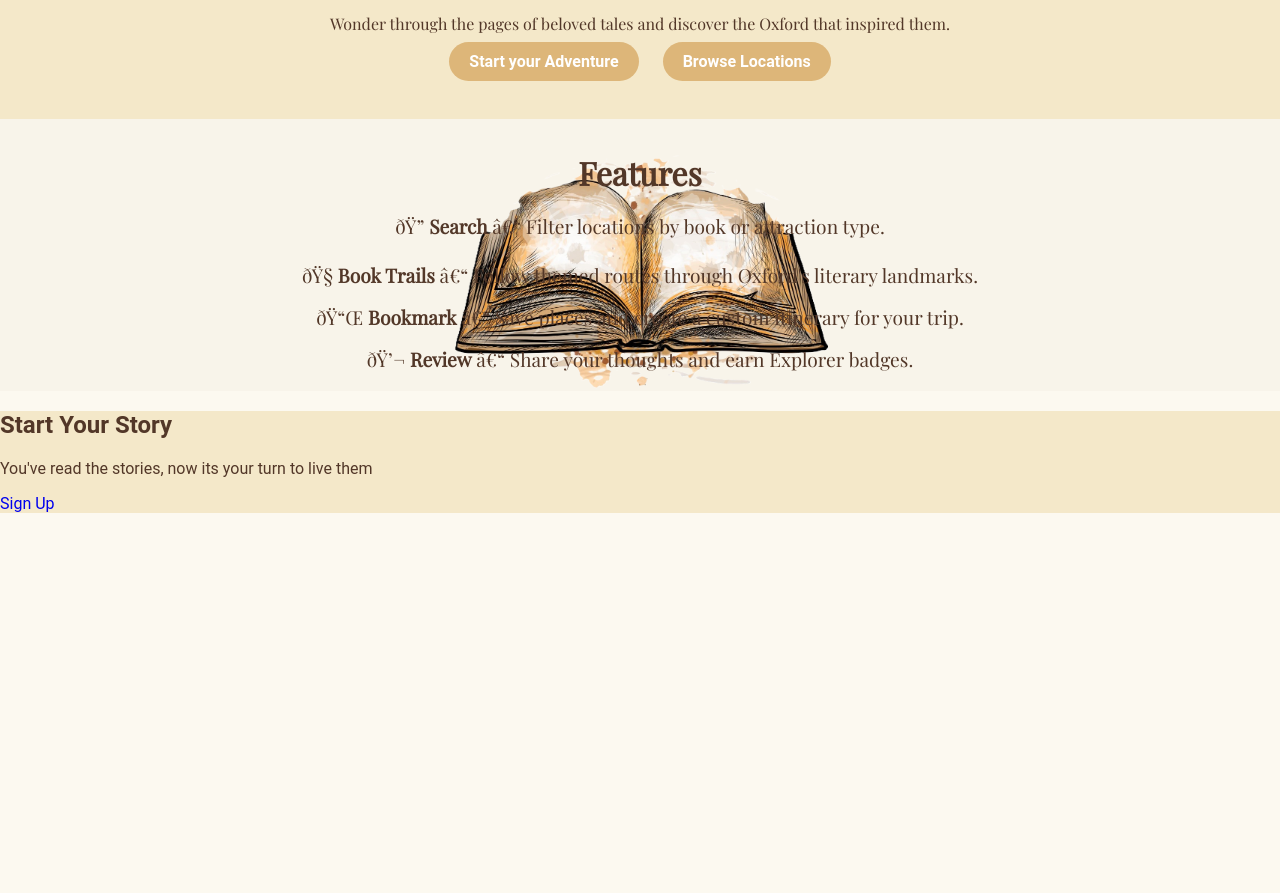
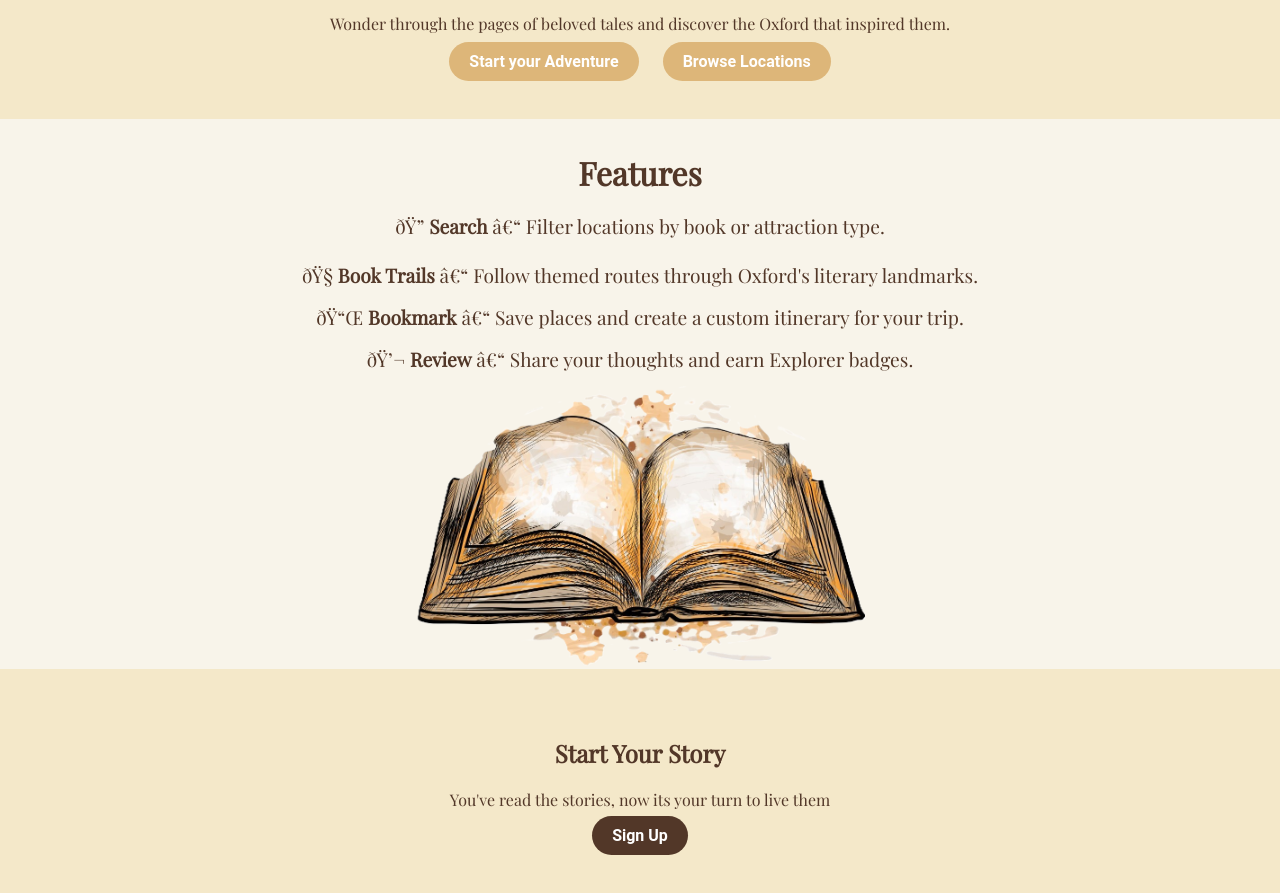
Before and after one commit to Jayla194/Oxford-City-Break, a plain HTML site: page index.html in a window 1280 px wide. Shown: the part 922-1815 px from the top of the page. Before the commit the page ends 1435 px from the top, so only its background shows below. Drawn offline with nearby package versions, Linux system fonts and the light colour scheme.

Commit message:
Add files via upload

```diff
--- a/css/style.css
+++ b/css/style.css
@@ -236,6 +236,7 @@ a {
     color: #523728;
     overflow:hidden;
     text-align: center;
+    height:550px;
 }
 .feature-container::before{
     content:'';
@@ -247,7 +248,7 @@ a {
     background-size: contain;
     background-repeat: no-repeat;
     background-position: bottom center;
-    height: 250px;
+    height: 300px;
     width:100%;
     z-index: 0;
     pointer-events: none;
@@ -270,6 +271,26 @@ a {
 }
 .final-section{
     background-color: #f4e8c9;
+    text-align: center;
+    color:#523728;
+    padding: 3rem 1rem;
+    font-family: 'Playfair Display',serif;
+}
+.final-section a{
+    margin: 0 10px;
+    background-color: #523728;
+    color:white;
+    padding: 10px 20px;
+    border-radius: 20px;
+    text-decoration: none;
+    font-weight: bold;
+    transition: background 0.3s ease;
+    font-family: 'Roboto',sans-serif;
+}
+.final-section a:hover {
+    background-color: #332219;
+    transform: scale(1.1);
+    transition: all 0.3s ease-in-out;
 }
 
 /*Login And Register Pages*/
--- a/index.html
+++ b/index.html
@@ -48,7 +48,7 @@
             <a href="register.html">Start your Adventure</a>
             <a href="explore.html">Browse Locations</a>
         </div>
-        <div class="feature-container">
+        <div class="feature-container" title="Image of open book">
             <h3>Features</h3>
             <ul>
                 <li>🔍 <strong>Search</strong> – Filter locations by book or attraction type.</li>
--- a/js/locationData.js
+++ b/js/locationData.js
@@ -48,19 +48,19 @@ const locations = [
         "Average Rating":"★★★★★"
     },
     {
-        "Location_ID": 4,
-        "Location_Name": "Pitt Rivers Museum",
-        "Location_Type": "Activity",
-        "Book": "His Dark Materials",
-        "Trail_Number": null,
-        "Description": "The Pitt Rivers Museum houses an extensive collection of anthropological and archaeological artifacts from around the world. It's renowned for its unique display methods and diverse exhibits.",
-        "Website": "https://www.prm.ox.ac.uk/",
-        "Image": "https://theoxfordmagazine.com/wp-content/uploads/pitt-rivers-museum-and-museum-of-natural-history-to-reopen-on-22-september.jpg",
-        "Book_Link": "A location Lyra visits in *The Subtle Knife*. Features props and costumes from the 'His Dark Materials' series, including the amber spyglass.",
-        "Opening_Hours": "Tue–Sun: 10:00–17:00",
-        "Price": "Free",
-        "Extra_Info": null,
-        "Address":"",
+        "Location_ID":4,
+        "Location_Name":"Alice's Shop",
+        "Location_Type":"Activity",
+        "Book":"Alice in Wonderland",
+        "Trail_Number": 4,
+        "Description":"Alice's shop is a charming store located opposite Christ Church College. It inspired the 'old sheep shop' which was featured in Through the Looking-Glass. Offering a wide range of whimsical Alice in Wonderland themed gifts, souvenirs and collectibles, you wouldn't want to miss out on this cosy boutique. ",
+        "Website":"https://aliceinwonderlandshop.com/",
+        "Image":"https://www.silverscreen.tours/wp-content/uploads/2020/06/alices-shop-oxford-6972.jpg",
+        "Book_Link":"This was a sweet shop that Alice Liddell, the inspiration for Alice, visited frequently. It became the inspiration for the Old Sheep Shop in Through the Looking Glass and is now a themed gift shop. The little shop also appeared in an illustration in Through the Looking-Glass.",
+        "Opening_Hours":"10:00am - 18:00pm",
+        "Price":"££",
+        "Extra_Info":"<ul><li>Phone Number: 07500864135</li></ul>",
+        "Address":"83 St Aldates, Oxford OX1 1RA",
         "Average Rating":"★★★★☆"
     },
     {
@@ -80,20 +80,20 @@ const locations = [
         "Average Rating":"★★★☆☆"
     },
     {
-        "Location_ID": 6,
-        "Location_Name": "Exeter College",
-        "Location_Type": "Landmark",
-        "Book": "His Dark Materials",
-        "Trail_Number": 5,
-        "Description": "Exeter College, founded in 1314, is one of the constituent colleges of the University of Oxford. It features stunning architecture, including a Victorian Gothic chapel and beautiful gardens.",
-        "Website": "https://www.exeter.ox.ac.uk/",
-        "Image": "https://footprints-tours.com/wp-content/uploads/2018/12/Exeter-College-Quad.jpg",
-        "Book_Link": "Exeter College's rich history and architectural beauty contribute to the atmospheric setting reminiscent of scholarly pursuits depicted in 'His Dark Materials.'",
-        "Opening_Hours": "Mon–Fri: 14:00–17:00, Sat–Sun: 13:00–17:00",
-        "Price": "£",
-        "Extra_Info": null,
-        "Address":"",
-        "Average Rating":"★★★★☆"
+        "Location_ID":6,
+        "Location_Name":"Blenheim Palace",
+        "Location_Type":"Landmark",
+        "Book":"The Secret Garden",
+        "Trail_Number": 1,
+        "Description": "Blenheim Palace is a country house in Woodstock, Oxfordshire. It makes for a beautiful day out and offers a wide range of events throughout the year.<br><strong>Ticket Price</strong><br>Adults: £41.00<br>Children: £24.00<br>Families: £110.00<br>Tickets allow for year-round access to the palace.",
+        "Website":"https://www.blenheimpalace.com/",
+        "Image":"https://assets.simpleviewinc.com/simpleview/image/fetch/c_fill,f_jpg,h_822,q_75,w_1220/https://swtdmsmedia.newmindmedia.com/wsimgs/blenheim_palace_bladon_bridge_4__1211334718.jpg",
+        "Book_Link":"Blenheim Palace was a filming location for the 2020 and 1993 versions of The Secret Garden movie.\nIn the 2020 version, the formal gardens appear including the rose gardens and water terraces. In the 1993 version, the palace and its grounds appear in several scenes.",
+        "Opening_Hours":"10:00am - 16:30pm",
+        "Price":"£££",
+        "Extra_Info":null,
+        "Address":"Woodstock, OX20 1PS",
+        "Average_Rating":"★★★☆☆"
     },
     {
         "Location_ID": 7,
@@ -132,7 +132,7 @@ const locations = [
     "Location_Name":"Christ Church College",
     "Location_Type":"Landmark",
     "Book":"Alice in Wonderland",
-    "Trail_Number": 2,
+    "Trail_Number": 3,
     "Description":"One of Oxford's most iconic and grandest colleges, Christ Church is known for its stunning architecture and spacious quads. It has inspired countless visitors with its historic halls, breathtaking gardens and links to famous alumni. <br>You can enjoy the views of the exterior buildings and surrounding meadows for free however to explore inside, you need to book a guided tour through the college. There are various tours offered along with a wide range of events throughout the year.",
     "Website":"https://www.chch.ox.ac.uk/visit",
     "Image":"https://www.chch.ox.ac.uk/sites/default/files/styles/highlight_text_with_image_mobile/public/2023-08/tom-quad-highlight.jpg.webp?itok=10NJrXAa",
@@ -143,20 +143,21 @@ const locations = [
     "Address":"Christ Church, St Aldates, Oxford, OX1 1DP",
     "Average Rating":"★★★★★"
     },
+
     {
-        "Location_ID":10,
-        "Location_Name":"Alice's Shop",
-        "Location_Type":"Activity",
-        "Book":"Alice in Wonderland",
-        "Trail_Number": 3,
-        "Description":"Alice's shop is a charming store located opposite Christ Church College. It inspired the 'old sheep shop' which was featured in Through the Looking-Glass. Offering a wide range of whimsical Alice in Wonderland themed gifts, souvenirs and collectibles, you wouldn't want to miss out on this cosy boutique. ",
-        "Website":"https://aliceinwonderlandshop.com/",
-        "Image":"https://www.silverscreen.tours/wp-content/uploads/2020/06/alices-shop-oxford-6972.jpg",
-        "Book_Link":"This was a sweet shop that Alice Liddell, the inspiration for Alice, visited frequently. It became the inspiration for the Old Sheep Shop in Through the Looking Glass and is now a themed gift shop. The little shop also appeared in an illustration in Through the Looking-Glass.",
-        "Opening_Hours":"10:00am - 18:00pm",
-        "Price":"££",
-        "Extra_Info":"<ul><li>Phone Number: 07500864135</li></ul>",
-        "Address":"83 St Aldates, Oxford OX1 1RA",
+        "Location_ID": 10,
+        "Location_Name": "Pitt Rivers Museum",
+        "Location_Type": "Activity",
+        "Book": "His Dark Materials",
+        "Trail_Number": null,
+        "Description": "The Pitt Rivers Museum houses an extensive collection of anthropological and archaeological artifacts from around the world. It's renowned for its unique display methods and diverse exhibits.",
+        "Website": "https://www.prm.ox.ac.uk/",
+        "Image": "https://theoxfordmagazine.com/wp-content/uploads/pitt-rivers-museum-and-museum-of-natural-history-to-reopen-on-22-september.jpg",
+        "Book_Link": "A location Lyra visits in *The Subtle Knife*. Features props and costumes from the 'His Dark Materials' series, including the amber spyglass.",
+        "Opening_Hours": "Tue–Sun: 10:00–17:00",
+        "Price": "Free",
+        "Extra_Info": null,
+        "Address":"",
         "Average Rating":"★★★★☆"
     },
     {
@@ -192,27 +193,27 @@ const locations = [
         "Average Rating":"★★★☆☆"
     },
     {
-        "Location_ID":13,
-        "Location_Name":"Blenheim Palace",
-        "Location_Type":"Landmark",
-        "Book":"The Secret Garden",
-        "Trail_Number": 1,
-        "Description": "Blenheim Palace is a country house in Woodstock, Oxfordshire. It makes for a beautiful day out and offers a wide range of events throughout the year.<br><strong>Ticket Price</strong><br>Adults: £41.00<br>Children: £24.00<br>Families: £110.00<br>Tickets allow for year-round access to the palace.",
-        "Website":"https://www.blenheimpalace.com/",
-        "Image":"https://assets.simpleviewinc.com/simpleview/image/fetch/c_fill,f_jpg,h_822,q_75,w_1220/https://swtdmsmedia.newmindmedia.com/wsimgs/blenheim_palace_bladon_bridge_4__1211334718.jpg",
-        "Book_Link":"Blenheim Palace was a filming location for the 2020 and 1993 versions of The Secret Garden movie.\nIn the 2020 version, the formal gardens appear including the rose gardens and water terraces. In the 1993 version, the palace and its grounds appear in several scenes.",
-        "Opening_Hours":"10:00am - 16:30pm",
-        "Price":"£££",
-        "Extra_Info":null,
-        "Address":"Woodstock, OX20 1PS",
-        "Average_Rating":"★★★☆☆"
+        "Location_ID": 13,
+        "Location_Name": "Exeter College",
+        "Location_Type": "Landmark",
+        "Book": "His Dark Materials",
+        "Trail_Number": 5,
+        "Description": "Exeter College, founded in 1314, is one of the constituent colleges of the University of Oxford. It features stunning architecture, including a Victorian Gothic chapel and beautiful gardens.",
+        "Website": "https://www.exeter.ox.ac.uk/",
+        "Image": "https://footprints-tours.com/wp-content/uploads/2018/12/Exeter-College-Quad.jpg",
+        "Book_Link": "Exeter College's rich history and architectural beauty contribute to the atmospheric setting reminiscent of scholarly pursuits depicted in 'His Dark Materials.'",
+        "Opening_Hours": "Mon–Fri: 14:00–17:00, Sat–Sun: 13:00–17:00",
+        "Price": "£",
+        "Extra_Info": null,
+        "Address":"",
+        "Average Rating":"★★★★☆"
     },
     {
         "Location_ID":14,
         "Location_Name":"The Randolph Hotel",
         "Location_Type":"Restaurant",
         "Book":"Alice in Wonderland",
-        "Trail_Number": 4,
+        "Trail_Number": 2,
         "Description":"<i>'Tumble down the rabbit hole and join us for tea!'</i><br>Attend a tea party with the Mad Hatter at The Randolph Hotel. Offering a wide range of Wonderland inspired food and cocktails, you wouldn't want to be late to this very important date. If a tea party isn't your dream location, this restaurant also hosts a wide range of events.",
         "Website":"https://www.thealiceoxford.com/",
         "Image":"https://dancinginhighheels.com/wp-content/uploads/2022/07/CE68605B-F034-4A6C-B99D-62E3FD51002A_1_201_a-1440x949.jpeg",
```
